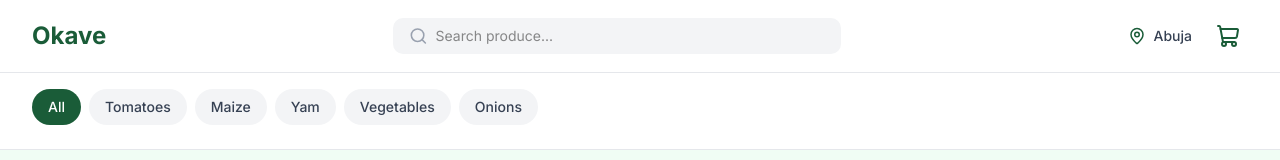
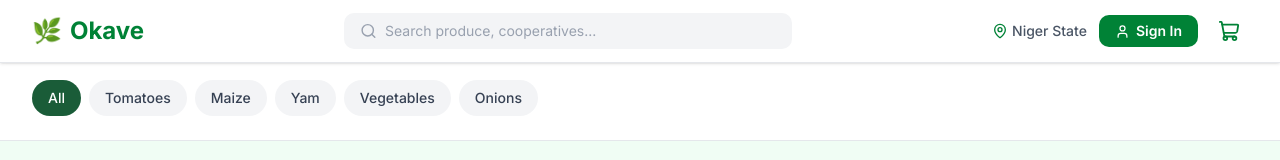
Before and after one commit to Harheesha/okave-farm-produce-marketplace, a Next.js app: page / in a window 1280 px wide. Shown: the top 160 px of the page. Built offline with nearby package versions, Linux system fonts and the light colour scheme.

Commit message:
Fix: green branding, Sign In button, mobile menu, Niger State location

```diff
--- a/components/header.tsx
+++ b/components/header.tsx
@@ -1,57 +1,81 @@
 'use client'
 
-import { ShoppingCart, Search, MapPin } from 'lucide-react'
+import { ShoppingCart, Search, MapPin, User, Menu } from 'lucide-react'
 import { useState } from 'react'
+import Link from 'next/link'
 
 export function Header() {
   const [cartCount, setCartCount] = useState(0)
+  const [menuOpen, setMenuOpen] = useState(false)
 
   return (
-    <header className="w-full bg-white border-b border-gray-200 sticky top-0 z-50">
-      <div className="max-w-7xl mx-auto px-4 py-4 sm:px-6 lg:px-8">
+    <header className="w-full bg-white border-b border-gray-200 sticky top-0 z-50 shadow-sm">
+      <div className="max-w-7xl mx-auto px-4 py-3 sm:px-6 lg:px-8">
         <div className="flex items-center justify-between gap-4">
           {/* Logo */}
-          <div className="flex-shrink-0">
-            <h1 className="text-2xl font-bold text-primary">Okave</h1>
+          <div className="flex-shrink-0 flex items-center gap-2">
+            <span className="text-2xl">🌿</span>
+            <h1 className="text-2xl font-bold text-green-700">Okave</h1>
           </div>
 
           {/* Search Bar */}
           <div className="hidden sm:flex flex-1 max-w-md items-center gap-2 bg-gray-100 rounded-lg px-4 py-2">
-            <Search size={20} className="text-gray-400" />
+            <Search size={18} className="text-gray-400" aria-hidden="true" />
             <input
               type="text"
-              placeholder="Search produce..."
-              className="w-full bg-transparent outline-none text-sm"
+              placeholder="Search produce, cooperatives..."
+              className="w-full bg-transparent outline-none text-sm text-gray-700 placeholder-gray-400"
             />
           </div>
 
-          {/* Location and Cart */}
-          <div className="flex items-center gap-4">
-            <div className="hidden sm:flex items-center gap-2 text-gray-700">
-              <MapPin size={18} className="text-primary" />
-              <span className="text-sm font-medium">Abuja</span>
+          {/* Right Actions */}
+          <div className="flex items-center gap-3">
+            <div className="hidden sm:flex items-center gap-1 text-gray-600">
+              <MapPin size={16} className="text-green-700" />
+              <span className="text-sm font-medium">Niger State</span>
             </div>
 
+            <Link
+              href="/login"
+              className="hidden sm:flex items-center gap-1.5 px-4 py-1.5 bg-green-700 text-white text-sm font-semibold rounded-lg hover:bg-green-800 transition-colors"
+            >
+              <User size={15} />
+              Sign In
+            </Link>
+
             <button className="relative p-2 hover:bg-gray-100 rounded-lg transition-colors">
-              <ShoppingCart size={24} className="text-primary" />
+              <ShoppingCart size={22} className="text-green-700" />
               {cartCount > 0 && (
-                <span className="absolute top-0 right-0 w-5 h-5 bg-accent text-xs font-bold text-accent-foreground rounded-full flex items-center justify-center">
+                <span className="absolute -top-1 -right-1 w-5 h-5 bg-orange-500 text-xs font-bold text-white rounded-full flex items-center justify-center">
                   {cartCount}
                 </span>
               )}
+            </button>
+
+            <button className="sm:hidden p-2" onClick={() => setMenuOpen(!menuOpen)}>
+              <Menu size={22} className="text-gray-700" />
             </button>
           </div>
         </div>
 
         {/* Mobile Search */}
-        <div className="sm:hidden mt-4 flex items-center gap-2 bg-gray-100 rounded-lg px-4 py-2">
-          <Search size={20} className="text-gray-400" />
+        <div className="sm:hidden mt-3 flex items-center gap-2 bg-gray-100 rounded-lg px-4 py-2">
+          <Search size={18} className="text-gray-400" aria-hidden="true" />
           <input
             type="text"
             placeholder="Search produce..."
             className="w-full bg-transparent outline-none text-sm"
           />
         </div>
+
+        {/* Mobile Menu */}
+        {menuOpen && (
+          <div className="sm:hidden mt-3 border-t pt-3 flex flex-col gap-2">
+            <Link href="/login" className="flex items-center gap-2 px-3 py-2 bg-green-700 text-white rounded-lg font-semibold text-sm justify-center">
+              <User size={15} /> Sign In / Register
+            </Link>
+          </div>
+        )}
       </div>
     </header>
   )
```
